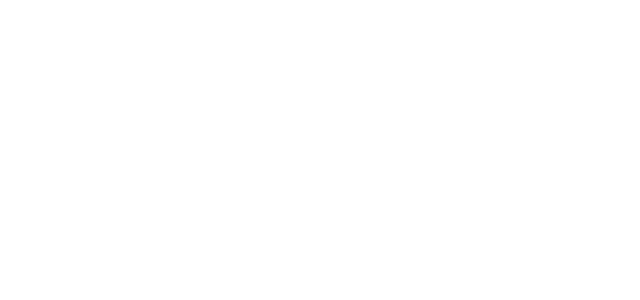
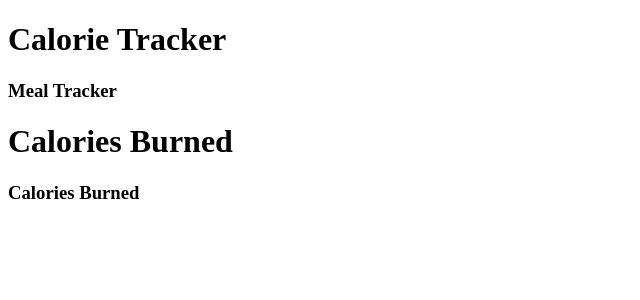
Before and after one commit to TechTitansGeaux/MyFitFix, a React app: page /tracker in a window 1280 px wide. Before the commit this address had no page. Shown: the top 300 px of the page, without its empty margins (0-640 px from the left). Built offline with nearby package versions, Linux system fonts and the light colour scheme; the HTML template or start-up script is replaced by a standard one.

Commit message:
Worked on added Calorie schemas. Began Calories burned and Intake components

```diff
--- /dev/null
+++ b/client/src/CaloriesBurned/CaloriesBurned.jsx
@@ -0,0 +1,11 @@
+import React from 'react';
+
+function CaloriesBurned() {
+  return (
+    <div>
+      <h3>Calories Burned</h3>
+    </div>
+  )
+}
+
+export default CaloriesBurned;
--- a/client/src/MainPage/App.jsx
+++ b/client/src/MainPage/App.jsx
@@ -1,10 +1,9 @@
 import React from 'react';
-// import { useEffect } from 'react';
-import ReactDOM from 'react-dom';
 import { Route, Routes } from 'react-router-dom';
 import Login from './Login.jsx';
 import Home from './Home.jsx';
 import JournalEntry from './JournalEntry.jsx';
+import CalorieTable from './CalorieTable.jsx';
 
 function App() {
 
@@ -15,6 +14,7 @@
       <Route path='/' element={<Login />} />
       <Route path='/home' element={<Home />} />
       <Route path='/journal-entry' element={<JournalEntry />} />
+      <Route path='/tracker' element={<CalorieTable />} />
 
     </Routes>
   )
--- /dev/null
+++ b/client/src/MainPage/CalorieIntake.jsx
@@ -0,0 +1,11 @@
+import React from 'react';
+
+function CalorieIntake() {
+  return (
+    <div>
+      <h3>Meal Tracker</h3>
+    </div>
+  )
+}
+
+export default CalorieIntake;
--- /dev/null
+++ b/client/src/MainPage/CalorieTable.jsx
@@ -0,0 +1,20 @@
+import React from 'react';
+import CalorieIntake from './CalorieIntake.jsx'
+import CaloriesBurned from '../CaloriesBurned/CaloriesBurned.jsx'
+
+function CalorieTable() {
+  return (
+    <div>
+      <h1>Calorie Tracker</h1>
+      <div>
+        <CalorieIntake />
+      </div>
+      <h1>Calories Burned</h1>
+      <div>
+        <CaloriesBurned />
+      </div>
+    </div>
+  )
+}
+
+export default CalorieTable;
```
Also changed, not shown: 1 other file (tests, documents, lock files or other folders).
